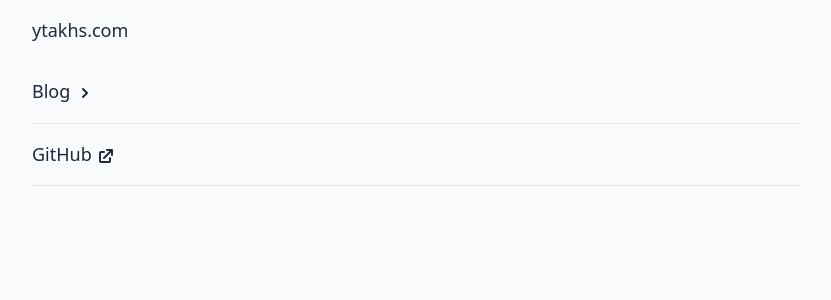
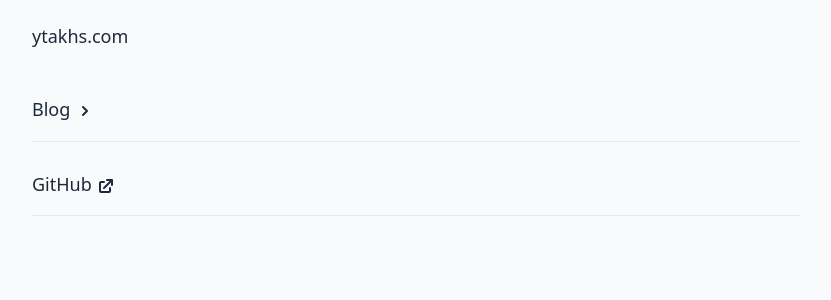
Before and after one commit to ytakhs/ytakhs.com-frontend, a Next.js app: page / in a window 1280 px wide. Shown: the top 300 px of the page, without its empty margins (224-1055 px from the left). Built offline with nearby package versions, Linux system fonts and the light colour scheme.

Commit message:
Modify padding

```diff
--- a/src/pages/entries/[date]/[slug].tsx
+++ b/src/pages/entries/[date]/[slug].tsx
@@ -95,11 +95,6 @@
               ul({ children }) {
                 return <ul className="block pl-6 list-disc">{children}</ul>;
               },
-              li({ children }) {
-                return (
-                  <li className="list-item leading-relaxed">{children}</li>
-                );
-              },
             }}
           >
             {entry.content}
--- a/src/styles/globals.css
+++ b/src/styles/globals.css
@@ -54,7 +54,11 @@
 }
 
 li {
-  @apply list-item leading-relaxed;
+  @apply py-1.5 list-item leading-relaxed;
+}
+
+li p {
+  @apply py-1;
 }
 
 p {
```
